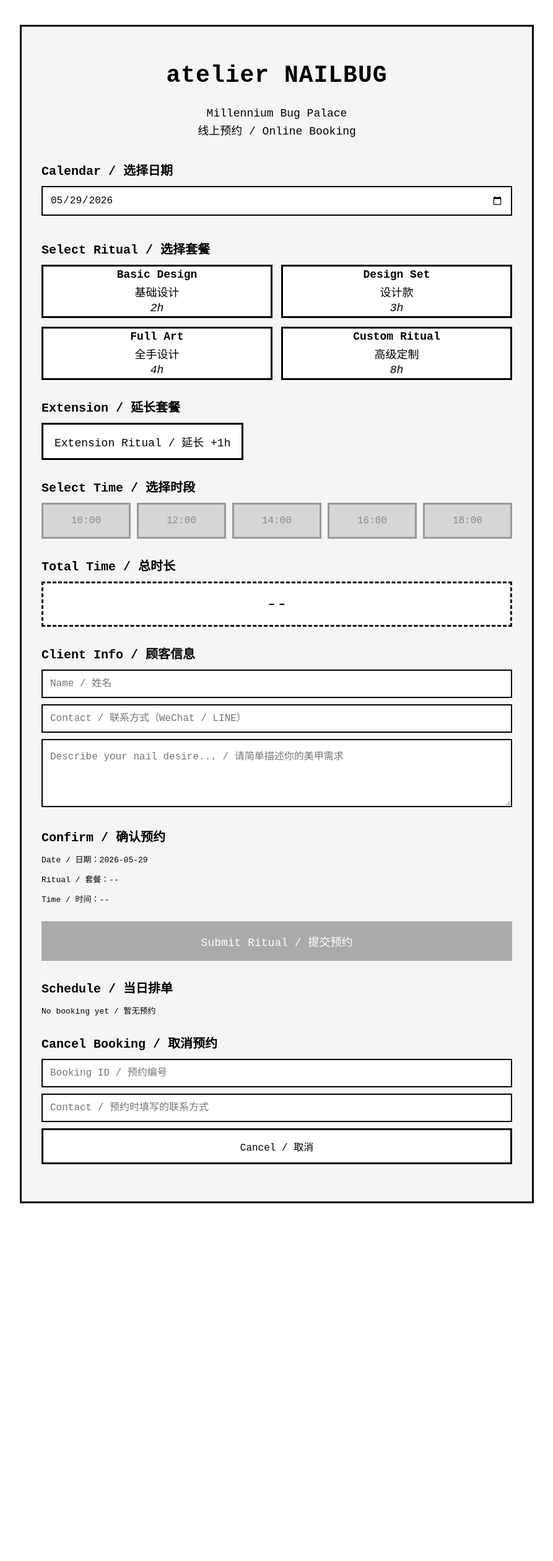
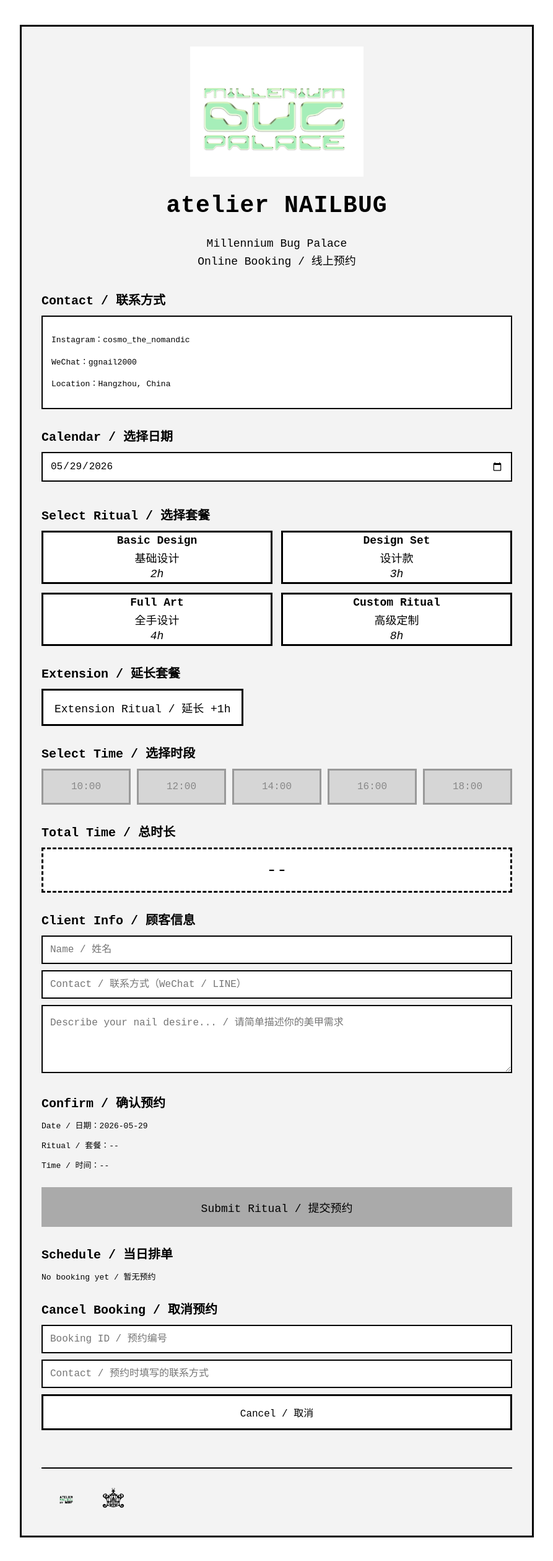
Before and after one commit to cosmoguo97/Nail-booking, a Next.js app: page / in a window 1280 px wide. Shown: the whole page at 62% size, without its empty margins (193-1086 px from the left). Before the commit the page ends 1981 px from the top, so only its background shows below. Built offline with nearby package versions, Linux system fonts and the light colour scheme.

Commit message:
Update index.js

```diff
--- a/pages/index.js
+++ b/pages/index.js
@@ -37,11 +37,10 @@ export default function Home() {
     return !dayBookings.some((b) => start < b.end && end > b.start);
   };
 
-  const makeId = () => {
-    return `NB-${date.replaceAll("-", "").slice(4)}-${Math.floor(
+  const makeId = () =>
+    `NB-${date.replaceAll("-", "").slice(4)}-${Math.floor(
       1000 + Math.random() * 9000
     )}`;
-  };
 
   const submit = () => {
     if (!date || !service || !time || !name || !contact) return;
@@ -93,12 +92,25 @@ export default function Home() {
   return (
     <div style={styles.page}>
       <main style={styles.container}>
+        <div style={styles.logoWrap}>
+          <img src="/MBPLOGO.png" alt="Millennium Bug Palace" style={styles.logo} />
+        </div>
+
         <h1 style={styles.title}>atelier NAILBUG</h1>
+
         <p style={styles.subtitle}>
           Millennium Bug Palace
           <br />
-          线上预约 / Online Booking
+          Online Booking / 线上预约
         </p>
+
+        <Section title="Contact / 联系方式">
+          <div style={styles.contactBox}>
+            <p>Instagram：cosmo_the_nomandic</p>
+            <p>WeChat：ggnail2000</p>
+            <p>Location：Hangzhou, China</p>
+          </div>
+        </Section>
 
         <Section title="Calendar / 选择日期">
           <input
@@ -187,12 +199,14 @@ export default function Home() {
             value={name}
             onChange={(e) => setName(e.target.value)}
           />
+
           <input
             style={styles.input}
             placeholder="Contact / 联系方式（WeChat / LINE）"
             value={contact}
             onChange={(e) => setContact(e.target.value)}
           />
+
           <textarea
             style={styles.textarea}
             placeholder="Describe your nail desire... / 请简单描述你的美甲需求"
@@ -203,14 +217,8 @@ export default function Home() {
 
         <Section title="Confirm / 确认预约">
           <p>Date / 日期：{date}</p>
-          <p>
-            Ritual / 套餐：
-            {service ? `${service.en} / ${service.zh}` : "--"}
-          </p>
-          <p>
-            Time / 时间：
-            {time ? `${time}:00 - ${time + total}:00` : "--"}
-          </p>
+          <p>Ritual / 套餐：{service ? `${service.en} / ${service.zh}` : "--"}</p>
+          <p>Time / 时间：{time ? `${time}:00 - ${time + total}:00` : "--"}</p>
 
           <button
             onClick={submit}
@@ -250,6 +258,7 @@ export default function Home() {
                     <br />
                     {b.serviceEn} / {b.serviceZh}
                   </div>
+
                   <div style={{ textAlign: "right" }}>
                     {b.name}
                     <br />
@@ -267,17 +276,30 @@ export default function Home() {
             value={cancelId}
             onChange={(e) => setCancelId(e.target.value)}
           />
+
           <input
             style={styles.input}
             placeholder="Contact / 预约时填写的联系方式"
             value={cancelContact}
             onChange={(e) => setCancelContact(e.target.value)}
           />
+
           <button onClick={cancelBooking} style={styles.cancel}>
             Cancel / 取消
           </button>
+
           {cancelMsg && <p>{cancelMsg}</p>}
         </Section>
+
+        <div style={styles.footerBrand}>
+          <a href="https://instagram.com/YOUR_ATELIER_LINK" target="_blank" rel="noreferrer">
+            <img src="/atelier.png" alt="atelier NAILBUG" style={styles.footerIcon} />
+          </a>
+
+          <a href="https://instagram.com/YOUR_MBP_LINK" target="_blank" rel="noreferrer">
+            <img src="/bug palace.png" alt="Millennium Bug Palace" style={styles.footerIcon} />
+          </a>
+        </div>
       </main>
     </div>
   );
@@ -299,36 +321,62 @@ const styles = {
     padding: "32px 16px",
     fontFamily: "monospace",
   },
+
   container: {
     maxWidth: 760,
     margin: "0 auto",
     padding: 32,
-    background: "#f5f5f5",
+    background: "#f3f3f3",
     border: "3px solid #000",
   },
+
+  logoWrap: {
+    display: "flex",
+    justifyContent: "center",
+    marginBottom: 16,
+  },
+
+  logo: {
+    width: 280,
+    maxWidth: "100%",
+    objectFit: "contain",
+  },
+
   title: {
     textAlign: "center",
     fontSize: 38,
     letterSpacing: 1,
   },
+
   subtitle: {
     textAlign: "center",
     fontSize: 18,
     lineHeight: 1.6,
     marginBottom: 32,
   },
+
+  contactBox: {
+    background: "#fff",
+    border: "2px solid #000",
+    padding: 14,
+    lineHeight: 1.7,
+  },
+
   section: {
     marginBottom: 28,
   },
+
   sectionTitle: {
     fontSize: 20,
     marginBottom: 12,
   },
+
   grid: {
     display: "grid",
     gridTemplateColumns: "1fr 1fr",
     gap: 14,
   },
+
   card: {
     minHeight: 86,
     border: "3px solid #000",
@@ -343,10 +391,12 @@ const styles = {
     gap: 4,
     fontFamily: "monospace",
   },
+
   active: {
-    background: "#666",
-    color: "#fff",
+    background: "#A6E3B5",
+    color: "#000",
   },
+
   option: {
     border: "3px solid #000",
     background: "#fff",
@@ -355,11 +405,13 @@ const styles = {
     cursor: "pointer",
     fontFamily: "monospace",
   },
+
   timeGrid: {
     display: "grid",
     gridTemplateColumns: "repeat(5, 1fr)",
     gap: 10,
   },
+
   timeBtn: {
     minHeight: 58,
     border: "3px solid #000",
@@ -373,12 +425,14 @@ const styles = {
     justifyContent: "center",
     alignItems: "center",
   },
+
   disabled: {
     background: "#d6d6d6",
     color: "#888",
     borderColor: "#999",
     cursor: "not-allowed",
   },
+
   total: {
     border: "3px dashed #000",
     padding: 18,
@@ -386,6 +440,7 @@ const styles = {
     fontSize: 28,
     background: "#fff",
   },
+
   input: {
     width: "100%",
     boxSizing: "border-box",
@@ -396,6 +451,7 @@ const styles = {
     background: "#fff",
     fontFamily: "monospace",
   },
+
   textarea: {
     width: "100%",
     boxSizing: "border-box",
@@ -406,28 +462,32 @@ const styles = {
     resize: "vertical",
     fontFamily: "monospace",
   },
+
   submit: {
     width: "100%",
     marginTop: 14,
     padding: 16,
-    background: "#000",
-    color: "#fff",
+    background: "#A6E3B5",
+    color: "#000",
     border: "3px solid #000",
     fontSize: 18,
     cursor: "pointer",
     fontFamily: "monospace",
   },
+
   submitDisabled: {
     background: "#aaa",
     borderColor: "#aaa",
     cursor: "not-allowed",
   },
+
   success: {
     border: "3px dashed #000",
     padding: 18,
     marginBottom: 28,
     background: "#fff",
   },
+
   booking: {
     background: "#fff",
     border: "2px solid #000",
@@ -437,6 +497,7 @@ const styles = {
     justifyContent: "space-between",
     gap: 10,
   },
+
   cancel: {
     width: "100%",
     padding: 14,
@@ -447,4 +508,20 @@ const styles = {
     cursor: "pointer",
     fontFamily: "monospace",
   },
+
+  footerBrand: {
+    display: "flex",
+    justifyContent: "flex-start",
+    alignItems: "center",
+    gap: 24,
+    marginTop: 60,
+    paddingTop: 24,
+    borderTop: "2px solid #000",
+  },
+
+  footerIcon: {
+    height: 48,
+    width: "auto",
+    cursor: "pointer",
+  },
 };
```
